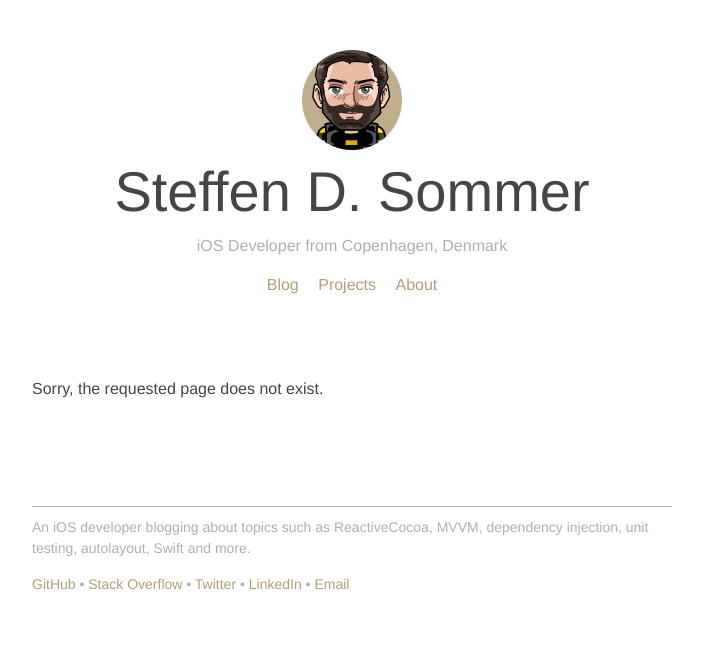
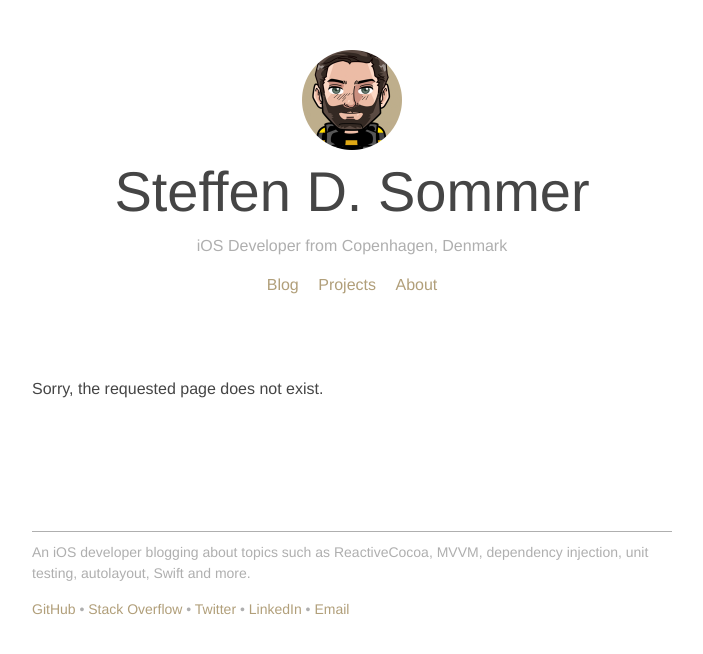
Before and after one commit to steffendsommer/steffendsommer.github.io, a Jekyll site: the page built from 404.md, in a window 1280 px wide. Shown: the top 654 px of the page, without its empty margins (288-991 px from the left). Built offline with Jekyll 4.4.1, drawn with Linux system fonts in a browser that asks for light colours; nearby versions of some CDN libraries.

Commit message:
Minor layout improvement

```diff
--- a/_sass/_layout.scss
+++ b/_sass/_layout.scss
@@ -147,6 +147,10 @@
     h3 {
         margin-bottom:0px;
     }
+
+    p {
+      margin-bottom:40px !important;
+    }
 }
 
 #disqus_thread {
```
